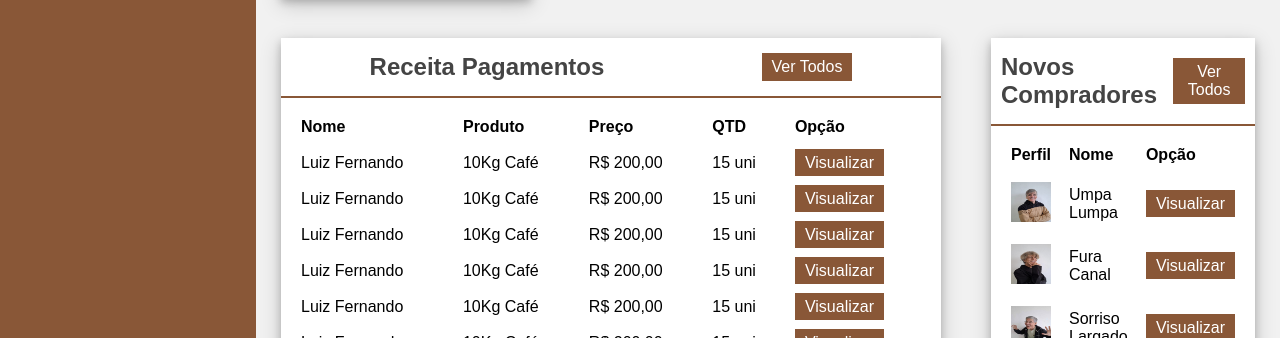
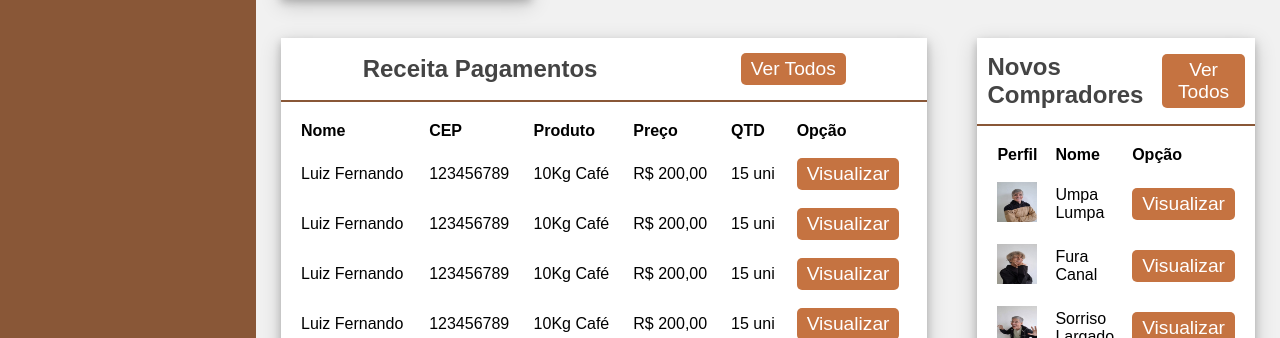
Before and after one commit to LuizDev544/AgroCoffe, a plain HTML site: page HTML/Dashboard.html in a window 1280 px wide. Shown: the part 462-800 px from the top of the page. Drawn offline with Linux system fonts and the light colour scheme.

Commit message:
Butao Animacao

```diff
--- a/CSS/Style.css
+++ b/CSS/Style.css
@@ -21,13 +21,13 @@ h3 {
     color: #999;
 }
 .btn {
-    background: #895737;
+    background: #c57341;
     color: white;
     padding: 5px 10px;
     text-align: center;
 }
 .btn:hover {
-    color: #895737;
+    color: #c57341;
     background: white;
     padding: 3px 8px;
     border: 2px solid #5a341b;
@@ -194,6 +194,36 @@ td {
     height: 40px;
     width: 40px;
 }
+
+.animated-button {
+    padding: 5px 10px;
+    font-size: 1.2rem;
+    border: none;
+    color: #fff;
+    border-radius: 5px;
+    cursor: pointer;
+    transition: all 0.3s;
+    position: relative;
+    overflow: hidden;
+}
+
+.click-scale{
+    background: #c57341;
+}
+
+.click-scale:hover {
+    transform: scale(1.25);
+}
+
+.click-slide {
+    background: #28be49;
+    transition: transform 0.3s;
+}
+
+.click-slide:active {
+    transform: translateY(5px);
+}
+
 @media screen and (max-width: 1050px) {
     .side-menu li {
         font-size: 18px;
--- a/HTML/Dashboard.html
+++ b/HTML/Dashboard.html
@@ -75,11 +75,12 @@
                 <div class="recent-payments">
                     <div class="title">
                         <h2>Receita Pagamentos</h2>
-                        <a href="#" class="btn">Ver Todos</a>
+                        <td><button class="animated-button click-scale">Ver Todos</button></td>
                     </div>
                     <table>
                         <tr>
                             <th>Nome</th>
+                            <th>CEP</th>
                             <th>Produto</th>
                             <th>Preço</th>
                             <th>QTD</th>
@@ -87,52 +88,58 @@
                         </tr>
                         <tr>
                             <td>Luiz Fernando</td>
+                            <td>123456789</td>
                             <td>10Kg Café</td>
                             <td>R$ 200,00</td>
                             <td>15 uni</td>
-                            <td><a href="#" class="btn">Visualizar</a></td>
+                            <td><button class="animated-button click-scale">Visualizar</button></td>
                         </tr>
                         <tr>
                             <td>Luiz Fernando</td>
+                            <td>123456789</td>
                             <td>10Kg Café</td>
                             <td>R$ 200,00</td>
                             <td>15 uni</td>
-                            <td><a href="#" class="btn">Visualizar</a></td>
+                            <td><button class="animated-button click-scale">Visualizar</button></td>
                         </tr>
                         <tr>
                             <td>Luiz Fernando</td>
+                            <td>123456789</td>
                             <td>10Kg Café</td>
                             <td>R$ 200,00</td>
                             <td>15 uni</td>
-                            <td><a href="#" class="btn">Visualizar</a></td>
+                            <td><button class="animated-button click-scale">Visualizar</button></td>
                         </tr>
                         <tr>
                             <td>Luiz Fernando</td>
+                            <td>123456789</td>
                             <td>10Kg Café</td>
                             <td>R$ 200,00</td>
                             <td>15 uni</td>
-                            <td><a href="#" class="btn">Visualizar</a></td>
+                            <td><button class="animated-button click-scale">Visualizar</button></td>
                         </tr>
                         <tr>
                             <td>Luiz Fernando</td>
+                            <td>123456789</td>
                             <td>10Kg Café</td>
                             <td>R$ 200,00</td>
                             <td>15 uni</td>
-                            <td><a href="#" class="btn">Visualizar</a></td>
+                            <td><button class="animated-button click-scale">Visualizar</button></td>
                         </tr>
                         <tr>
                             <td>Luiz Fernando</td>
+                            <td>123456789</td>
                             <td>10Kg Café</td>
                             <td>R$ 200,00</td>
                             <td>15 uni</td>
-                            <td><a href="#" class="btn">Visualizar</a></td>
+                            <td><button class="animated-button click-scale">Visualizar</button></td>
                         </tr>
                     </table>
                 </div>
                 <div class="novos-compradores">
                     <div class="title">
                         <h2>Novos Compradores</h2>
-                        <a href="#" class="btn">Ver Todos</a>
+                        <td><button class="animated-button click-scale">Ver Todos</button></td>
                     </div>
                     <table>
                         <tr>
@@ -143,17 +150,17 @@
                         <tr>
                             <td><img src="../Fotos/LuizVeio.jpg" alt=""></td>
                             <td>Umpa Lumpa</td>
-                            <td><a href="#" class="btn">Visualizar</a></td>
+                            <td><button class="animated-button click-scale">Visualizar</button></td>
                         </tr>
                         <tr>
                             <td><img src="../Fotos/GuiVeio.jpg" alt=""></td>
                             <td>Fura Canal</td>
-                            <td><a href="#" class="btn">Visualizar</a></td>
+                            <td><button class="animated-button click-scale">Visualizar</button></td>
                         </tr>
                         <tr>
                             <td><img src="../Fotos/MrBeastVeio.jpg" alt=""></td>
                             <td>Sorriso Largado</td>
-                            <td><a href="#" class="btn">Visualizar</a></td>
+                            <td><button class="animated-button click-scale">Visualizar</button></td>
                         </tr>
 
                     </table>
```
